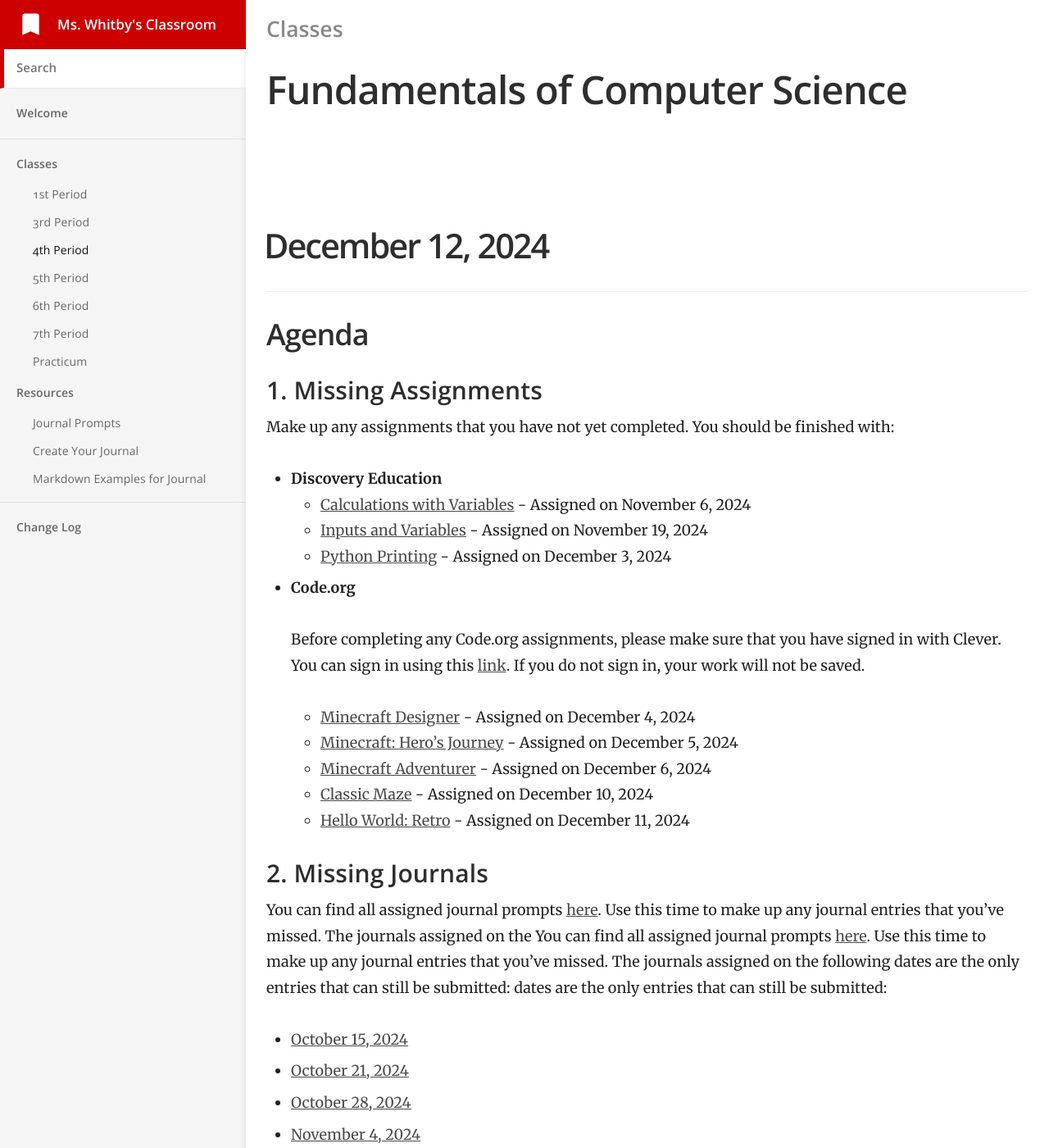
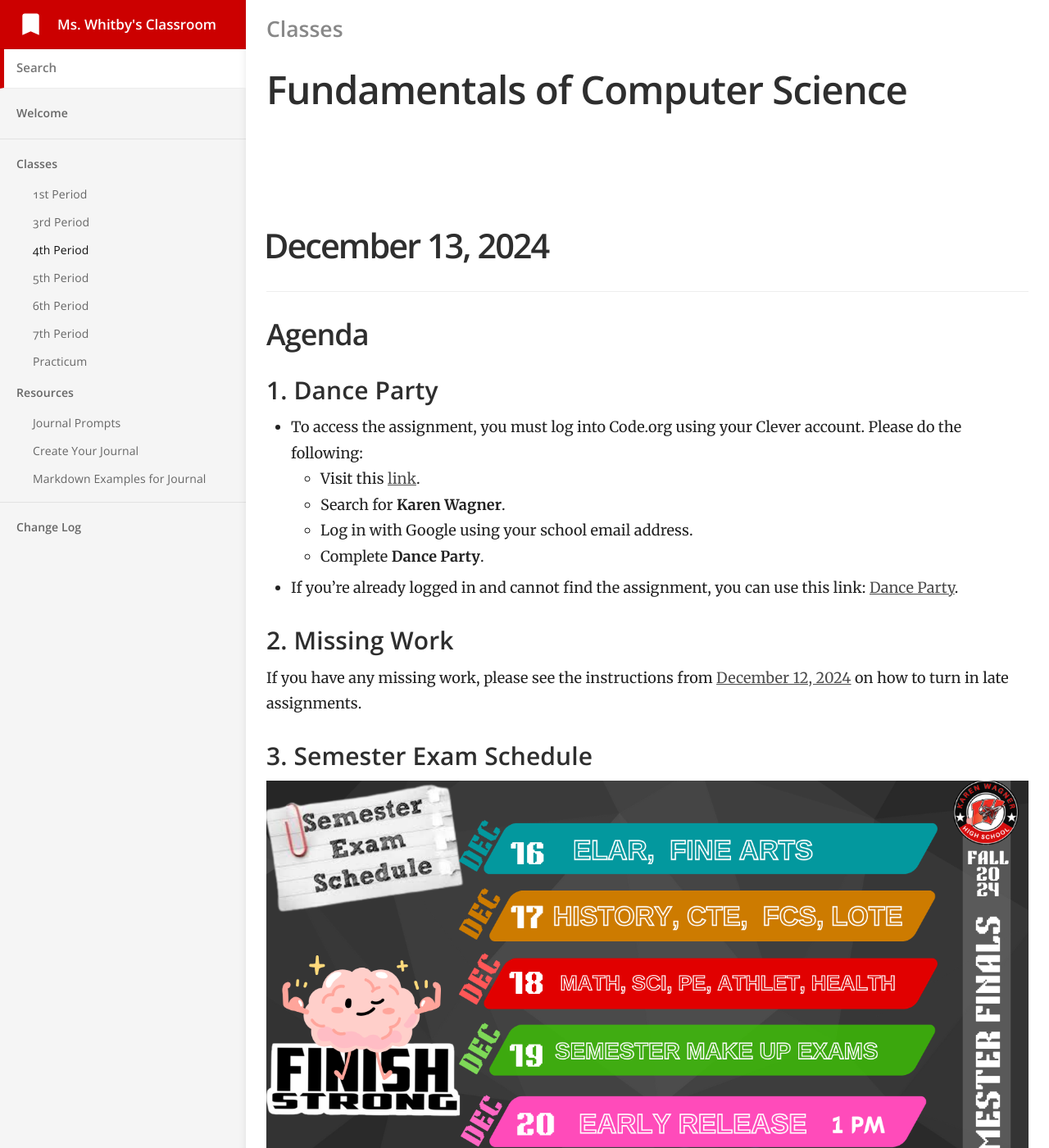
Before and after one commit to mswhitby/classroom, a Jekyll site: the page built from _docs/classes/4th.md, in a window 1280 px wide and 1400 px high. Shown: the whole window at 82% size. Built offline with Jekyll 4.4.1, drawn with Linux system fonts in a browser that asks for light colours.

Commit message:
Updated lessons

```diff
--- a/_docs/classes/4th.md
+++ b/_docs/classes/4th.md
@@ -4,6 +4,32 @@ subtitle: Fundamentals of Computer Science
 category: Classes
 order: 3
 ---
+
+# December 13, 2024
+
+## Agenda
+
+### 1. Dance Party
+
+- To access the assignment, you must log into Code.org using your Clever account. Please do the following:
+    - Visit this [link](https://clever.com/oauth/district-picker?client_id=2f27405716644a951b23&redirect_uri=https%3A%2F%2Fstudio.code.org%2Fusers%2Fauth%2Fclever%2Fcallback&response_type=code&state=ede33ff61289cf32708a0f54079cdd23e31d0b0a02b0e0e8).
+    - Search for **Karen Wagner**.
+    - Log in with Google using your school email address.
+    - Complete **Dance Party**.
+
+- If you're already logged in and cannot find the assignment, you can use this link: [Dance Party](https://studio.code.org/s/dance?section_id=5693479).
+
+### 2. Missing Work
+
+If you have any missing work, please see the instructions from [December 12, 2024](https://github.com/mswhitby/classroom/blob/main/_docs/classes/4th.md#december-12-2024) on how to turn in late assignments.
+
+
+### 3. Semester Exam Schedule
+
+![alt text](../../media/2024_exams_wide.png)
+
+----
+
 
 # December 12, 2024
 
```
